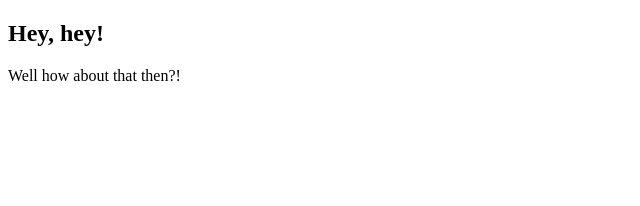
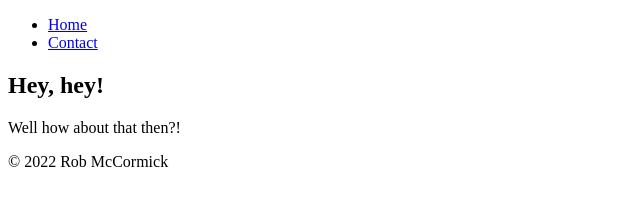
Before and after one commit to rob-mccormick/eleventy_starter_site, an Eleventy site: page src/index.md in a window 1280 px wide. Shown: the whole page, without its empty margins (0-640 px from the left). Built offline with nearby package versions, Linux system fonts and the light colour scheme; Eleventy itself is replaced by a stand-in of ours; files that its build step writes are made by us from their sources.

Commit message:
Add partials

```diff
--- a/src/_includes/layouts/base.html
+++ b/src/_includes/layouts/base.html
@@ -7,6 +7,10 @@
     <title>{{ title }}</title>
   </head>
   <body>
+    {% include "partials/site-header.html" %}
+
     <main>{% block content %}{% endblock %}</main>
+
+    {% include "partials/site-footer.html" %}
   </body>
 </html>
--- /dev/null
+++ b/src/_includes/partials/site-footer.html
@@ -0,0 +1,3 @@
+<footer>
+	<p>&copy; 2022 Rob McCormick</p>
+</footer>
--- /dev/null
+++ b/src/_includes/partials/site-header.html
@@ -0,0 +1,12 @@
+<header>
+  <nav>
+    <ul>
+      <li>
+        <a href="/">Home</a>
+      </li>
+      <li>
+        <a href="#">Contact</a>
+      </li>
+    </ul>
+  </nav>
+</header>
```
